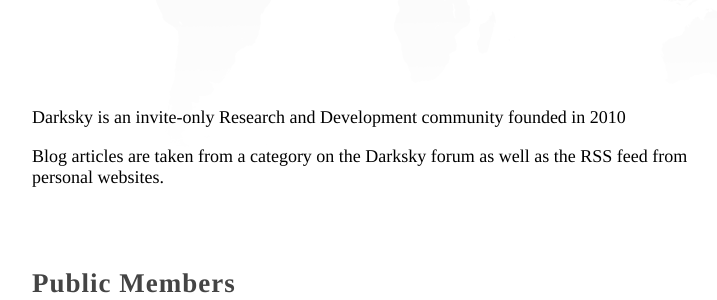
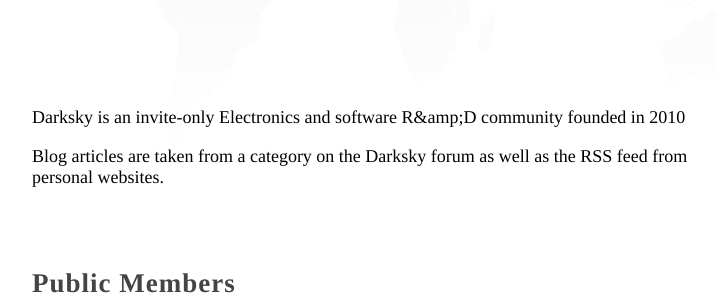
Before and after one commit to naggie/dsblog, a Python web app: template templates/about.html in a window 1280 px wide. Shown: the part 331-631 px from the top of the page, without its empty margins (253-970 px from the left). Run offline with Jinja, Linux system fonts and the light colour scheme; the template is opened without the code that fills it: most values are stand-ins (such as "Sample title", 1, 10 or a date in 2020); grey boxes marked "Sample" are stand-in pictures; some web fonts are replaced.

Commit message:
about meta factored

```diff
--- a/templates/about.html
+++ b/templates/about.html
@@ -3,7 +3,7 @@
 
 {% block content %}
 <div class="about">
-    <p>Darksky is an invite-only Research and Development community founded in 2010</p>
+    <p>{{about_text}}</p>
     <p>Blog articles are taken from a category on the Darksky forum as well as the RSS feed from personal websites.</p>
 </div>
 <h2>Public Members</h2>
--- a/templates/base.html
+++ b/templates/base.html
@@ -6,10 +6,12 @@
     ('Forum','https://boards.darksky.io/'),
 ] -%}
 
+{% set about_text = "Darksky is an invite-only Electronics and software R&amp;D community founded in 2010" %}
+
 <html>
     <head>
         <title>{% block title %}Darksky blog{% endblock %}</title>
-         <meta name="description" content="Darksky blog aggregator -- articles from members of Darksky.">
+        <meta name="description" content="{{about_text}}">
 
         <style>
             /* Load font faster by not depending on main CSS first */
```
